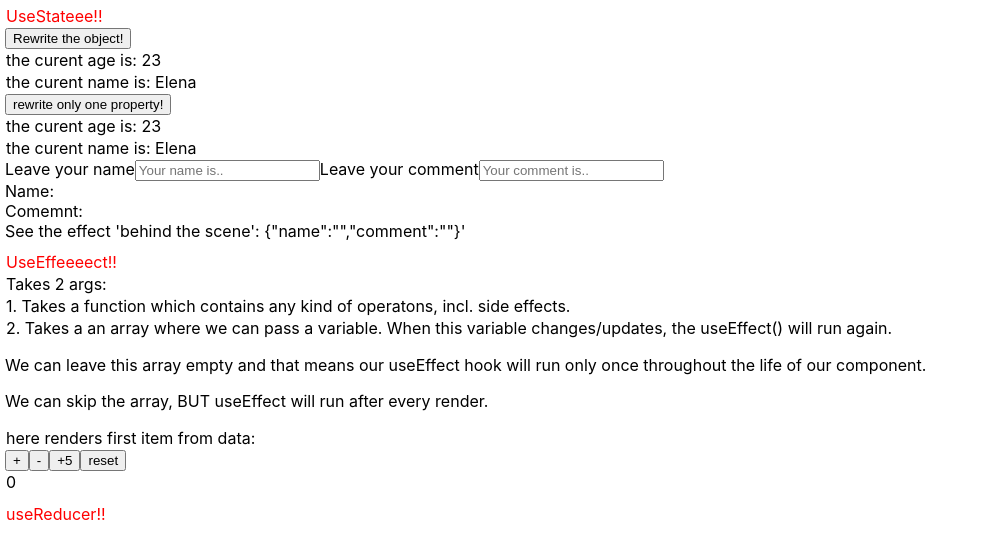
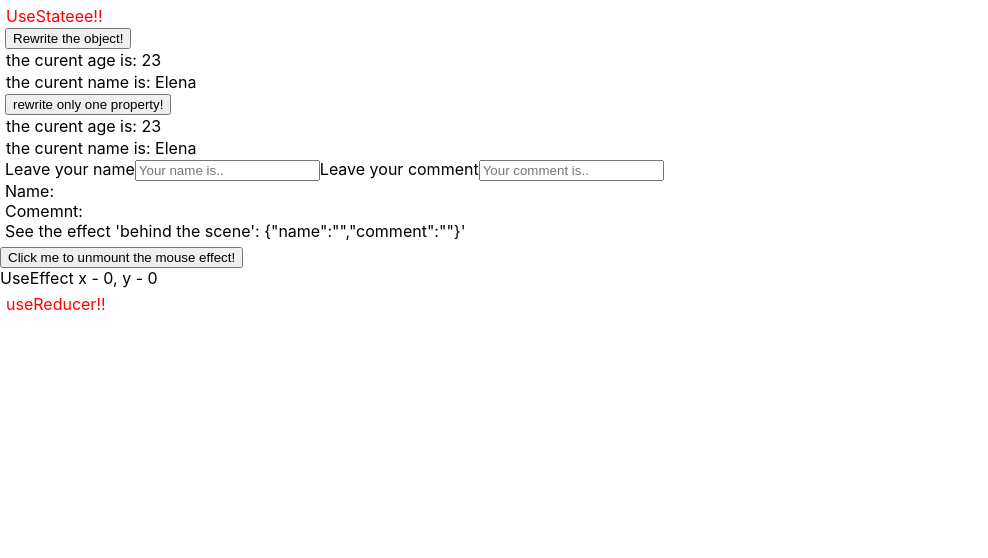
Before and after one commit to tandaraelena/react-hooks, a React (Create React App) app: page / in a window 1280 px wide. Shown: the top 558 px of the page, without its empty margins (0-988 px from the left). Built offline with nearby package versions, Linux system fonts and the light colour scheme; no server answers.

Commit message:
example about how useEffect can be used instead of componentWillUnmount()

```diff
--- a/src/components/app/App.js
+++ b/src/components/app/App.js
@@ -1,6 +1,6 @@
 import React, {useState, useEffect} from 'react';
 import UseState from '../useState/UseState';
-import UseEffect from '../useEffect/UseEffect';
+import UseEffectMouseContainer from '../useEffect/UseEffectMouseContainer';
 import UseReducer from '../useReducer/UseReducer';
 
 function App() {
@@ -18,7 +18,7 @@
   return (
     <div className="App">
       <UseState object={object} setObject={setObject} />
-      <UseEffect data={data} />
+      <UseEffectMouseContainer data={data} />
       <UseReducer />
     </div>
   );
--- a/src/components/useEffect/UseEffect.jsx
+++ b/src/components/useEffect/UseEffect.jsx
@@ -1,5 +1,6 @@
 import React, { useState } from 'react'
 import { StyledSection, StyledHeader } from '../app/style'
+import UseEffectMouse from './UseEffectMouse'
 
 const UseEffect = ({data}) => {
   const [ count, setCount ] = useState(0)
@@ -18,6 +19,7 @@
       <button onClick={() => {setCount(prev => prev + 5)}} >+5</button>
       <button onClick={() => {setCount(0)}} >reset</button>
       <div>{count}</div>
+      <UseEffectMouse />
     </StyledSection>
   )
 }
--- /dev/null
+++ b/src/components/useEffect/UseEffectMouse.jsx
@@ -0,0 +1,31 @@
+import React, { useState, useEffect } from 'react'
+
+const UseEffectMouse = () => {
+  const [ x, setX ] = useState(0)
+  const [ y, setY ] = useState(0)
+
+  const logMousePosition = e => {
+    console.log('Mouse e')
+    setX(e.clientX)
+    setY(e.clientY)
+  }
+
+  useEffect(() => {
+    console.log('Mouse move useEffect called')
+    window.addEventListener('mousemove', logMousePosition)
+
+    // to cleanup the event/subscriptions from an unmouted component simply use a return function
+    return () => {
+      console.log('the component has unmounted succesfully')
+      window.removeEventListener('mousemove', logMousePosition)
+    }
+  }, [])
+
+  return (
+    <div>
+      UseEffect x - {x}, y - {y}
+    </div>
+  )
+}
+
+export default UseEffectMouse
--- /dev/null
+++ b/src/components/useEffect/UseEffectMouseContainer.jsx
@@ -0,0 +1,17 @@
+import React, { useState } from 'react'
+import UseEffectMouse from './UseEffectMouse'
+
+const UseEffectMouseContainer = () => {
+  const [ display, setDisplay ] = useState(true)
+
+  return (
+    <div>
+      <button onClick={() => setDisplay(!display)} >
+        Click me to unmount the mouse effect!
+      </button>
+      {display && <UseEffectMouse />}
+    </div>
+  )
+}
+
+export default UseEffectMouseContainer
```
